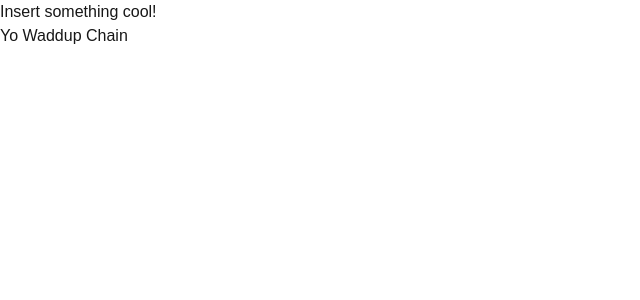
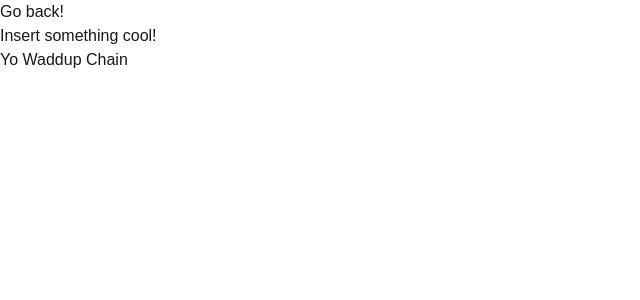
Before and after one commit to LeoTeeuwen/Personal-Website, a Next.js app: page /hiddenTab in a window 1280 px wide. Shown: the top 300 px of the page, without its empty margins (0-640 px from the left). Built offline with nearby package versions, Linux system fonts and the light colour scheme.

Commit message:
Fixed Favicon not changing & navigate back button

```diff
--- a/app/hiddenTab/page.tsx
+++ b/app/hiddenTab/page.tsx
@@ -1,9 +1,15 @@
+'use client';
+
+import { useRouter } from 'next/navigation';
+
 export default function Secret() {
+    const router = useRouter();
+
     return(
         <div>
+            <link rel="icon" type="image/png" href='/secretIcon.png'/>
             <title>Secret! | Leo Teeuwen</title>
-            <link rel="icon" type="image/png" href="/secretIcon.png"/>
-
+            <a onClick={() => router.back()}>Go back!</a>
             <p>Insert something cool!</p>
             <p>Yo Waddup Chain</p>
         </div>
--- a/app/home/hero.tsx
+++ b/app/home/hero.tsx
@@ -45,6 +45,7 @@ export default function Hero() {
             <Image src="/tempBackground.png" fill loading="eager" alt="Loading..." className="aspect-16:9"/>
         </div>
         <div className="background-size: cover relative" style={{height: "100vh", display: "flex"}}>
+            <a href="/hiddenTab">Hidden Tab!</a>
             <m.div
                 initial={{opacity: 0, y: '25%'}}
                 animate={{opacity: 1, y: '0', transition:{ duration: 1 }}}
--- a/app/layout.tsx
+++ b/app/layout.tsx
@@ -14,10 +14,7 @@ const geistMono = Geist_Mono({
 
 export const metadata: Metadata = {
   title: "Home",
-  description: "Personal Website Showcase",
-  icons: {
-    icon: "/icon.png"
-  },
+  description: "Personal Website Showcase"
 };
 
 export default function RootLayout({
```
